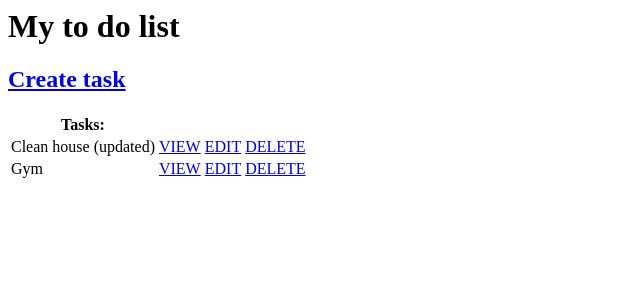
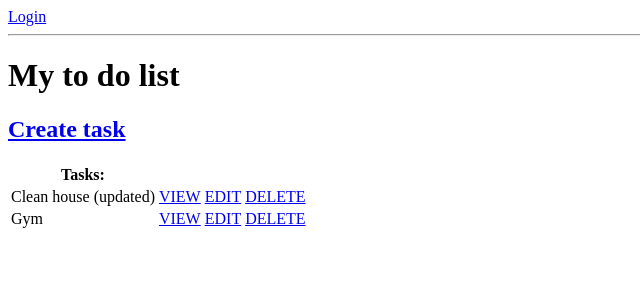
Before and after one commit to Vinimolz/To-do-list, a Django app: page / in a window 1280 px wide. Shown: the top 300 px of the page, without its empty margins (0-640 px from the left). Run offline with Django 4.2, Linux system fonts and the light colour scheme; data comes from the database, SQL or seed files in the repository; both versions use the stored data as it was after the commit.

Commit message:
Added login and logout views

```diff
--- a/base/templates/base/task_list.html
+++ b/base/templates/base/task_list.html
@@ -1,4 +1,18 @@
+
+{% if request.user.is_authenticated %}
+<p>{{request.user}}</p>
+<a href="{% url 'logout' %}">Logout</a>
+
+{% else %}
+<a href="{% url 'login' %}">Login</a>
+
+{% endif %}
+
+<hr>
 <h1>My to do list</h1>
+
+
+
 <h2><a href="{% url 'create-task' %}">Create task</a></h2>
 <table>
     <tr>
--- a/base/urls.py
+++ b/base/urls.py
@@ -1,7 +1,10 @@
 from django.urls import path
-from .views import TaskList, TaskDetail, TaskCreate, TaskUpdate, TaskDelete
+from .views import TaskList, TaskDetail, TaskCreate, TaskUpdate, TaskDelete, CustomLoginView
+from django.contrib.auth.views import LogoutView
 
 urlpatterns = [
+    path('login/', CustomLoginView.as_view(), name='login'),
+    path('logout/', LogoutView.as_view(next_page='login'), name='logout'),
     path('', TaskList.as_view(), name='tasks'),
     path('task/<int:pk>/', TaskDetail.as_view(), name='task'),
     path('create-task/', TaskCreate.as_view(), name='create-task'),
--- a/base/views.py
+++ b/base/views.py
@@ -4,7 +4,18 @@ from django.views.generic.list import ListView
 from django.views.generic.detail import DetailView
 from django.views.generic.edit import CreateView, UpdateView, DeleteView
 from django.urls import reverse_lazy
+
+from django.contrib.auth.views import LoginView
+
 from .models import Task
+
+class CustomLoginView(LoginView):
+    template_name = 'base/login.html'
+    fields = '__all__'
+    redirect_authenticated_user = True
+
+    def get_success_url(self):
+        return reverse_lazy('tasks')
 
 class TaskList(ListView):
     model = Task
```
Also changed, not shown: base/templates/base/login.html (added, +7 -0 lines), db.sqlite3.
